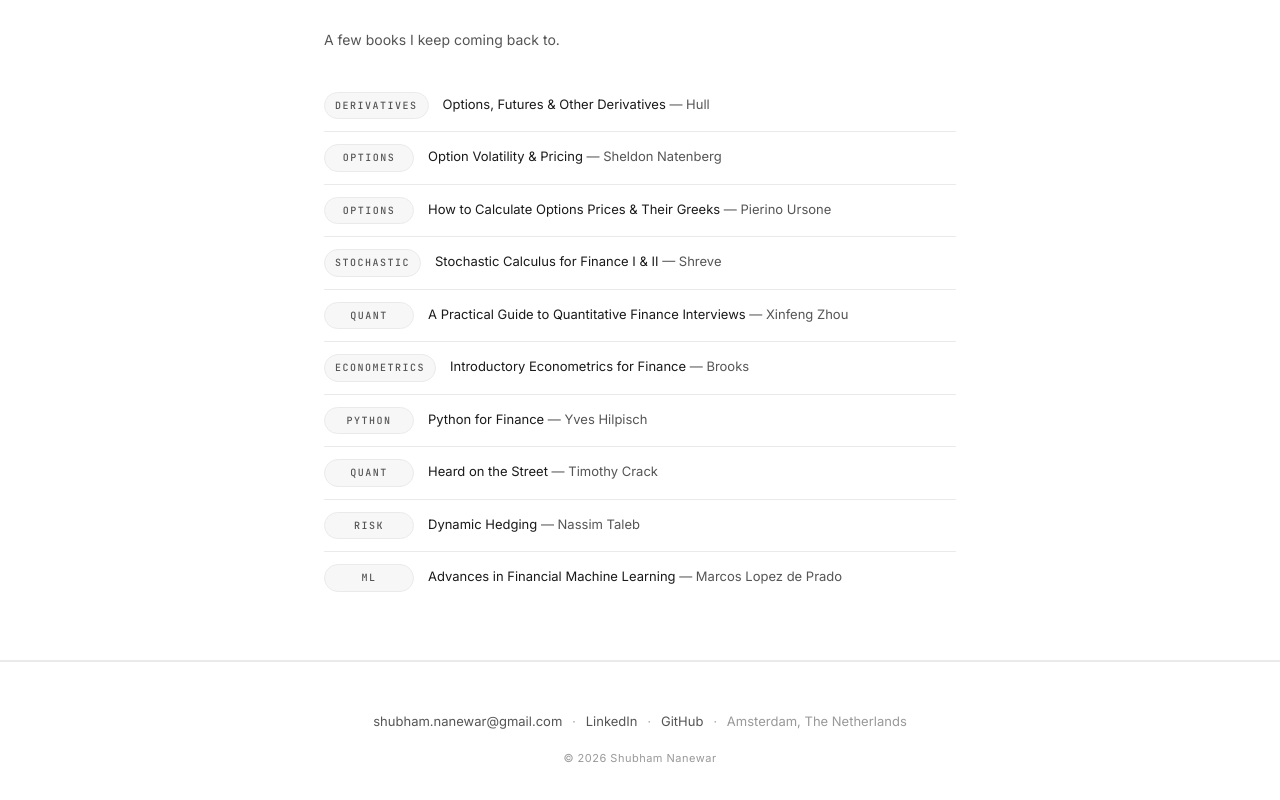
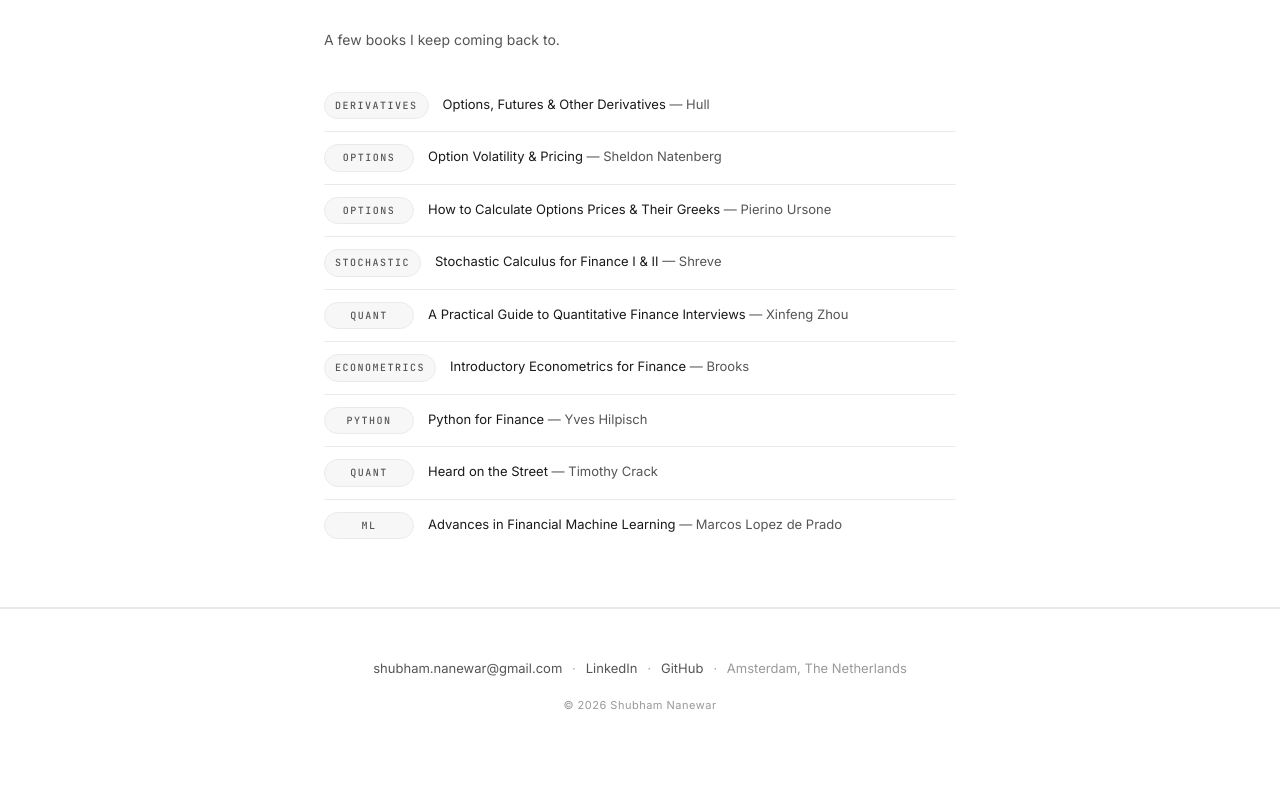
Before and after one commit to ShubhamNanewar/shubhamnanewar.github.io, a plain HTML site: page index.html in a window 1280 px wide. Shown: the part 3402-4202 px from the top of the page. After the commit the page ends 4157 px from the top, so only its background shows below. Drawn offline with Linux system fonts and the light colour scheme.

Commit message:
Remove 'Dynamic Hedging' book entry
Removed book item 'Dynamic Hedging' by Nassim Taleb.

```diff
--- a/index.html
+++ b/index.html
@@ -867,10 +867,6 @@
         <span class="book-text"><strong>Heard on the Street</strong> &mdash; Timothy Crack</span>
       </div>
       <div class="book-item">
-        <span class="book-tag">Risk</span>
-        <span class="book-text"><strong>Dynamic Hedging</strong> &mdash; Nassim Taleb</span>
-      </div>
-      <div class="book-item">
         <span class="book-tag">ML</span>
         <span class="book-text"><strong>Advances in Financial Machine Learning</strong> &mdash; Marcos Lopez de Prado</span>
       </div>
```
